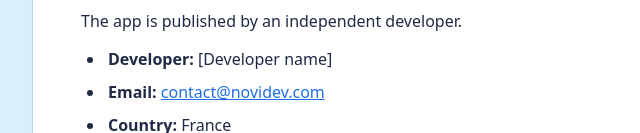
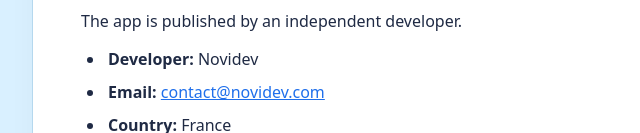
Before and after one commit to flo6913/starry-privacy-policy, a plain HTML site: page privacy-policy.html in a window 1280 px wide. Shown: the part 667-800 px from the top of the page, 198-838 px from the left. Drawn offline with Linux system fonts and the light colour scheme.

Commit message:
fix: dev name

```diff
--- a/privacy-policy.html
+++ b/privacy-policy.html
@@ -432,7 +432,7 @@
         <h2>2. Developer and contact</h2>
         <p>The app is published by an independent developer.</p>
         <ul>
-          <li><strong>Developer:</strong> [Developer name]</li>
+          <li><strong>Developer:</strong> Novidev</li>
           <li>
             <strong>Email:</strong>
             <a href="mailto:contact@example.com">contact@novidev.com</a>
@@ -581,7 +581,7 @@
           For questions about this privacy policy:
         </p>
         <ul>
-          <li><strong>Developer:</strong> [Developer name]</li>
+          <li><strong>Developer:</strong> Novidev</li>
           <li>
             <strong>Email:</strong>
             <a href="mailto:contact@example.com">contact@example.com</a>
```
